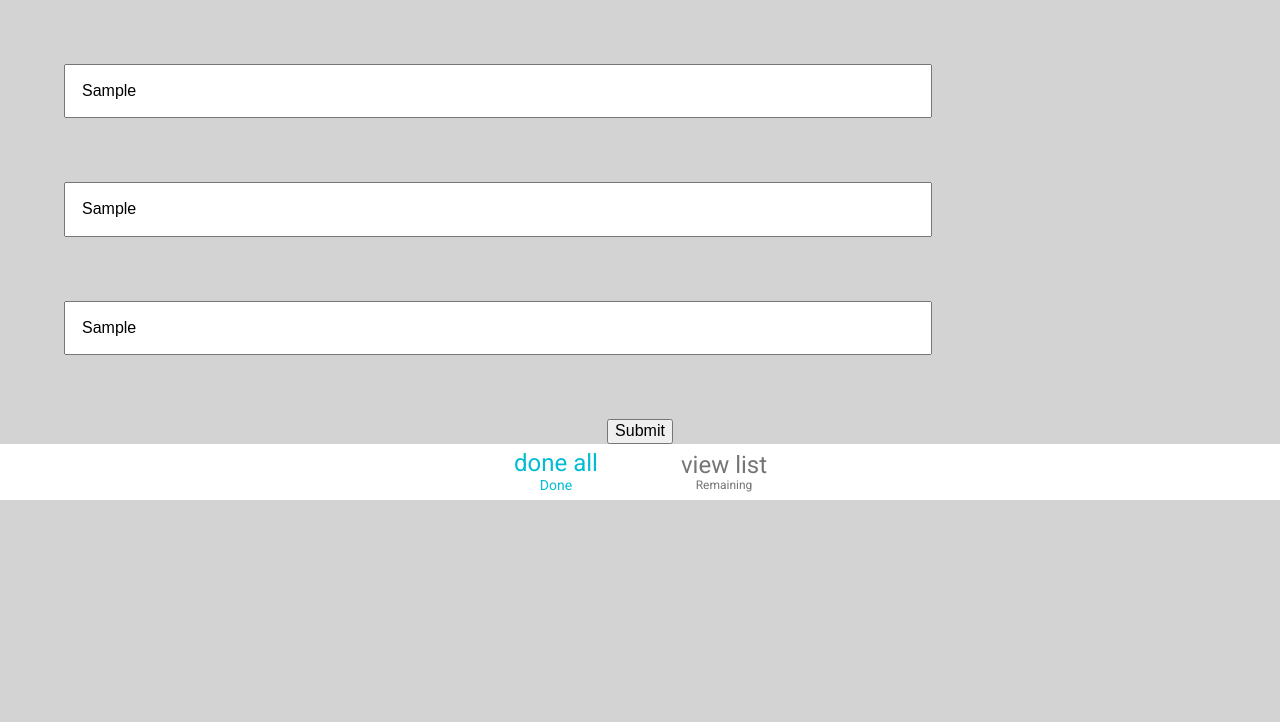
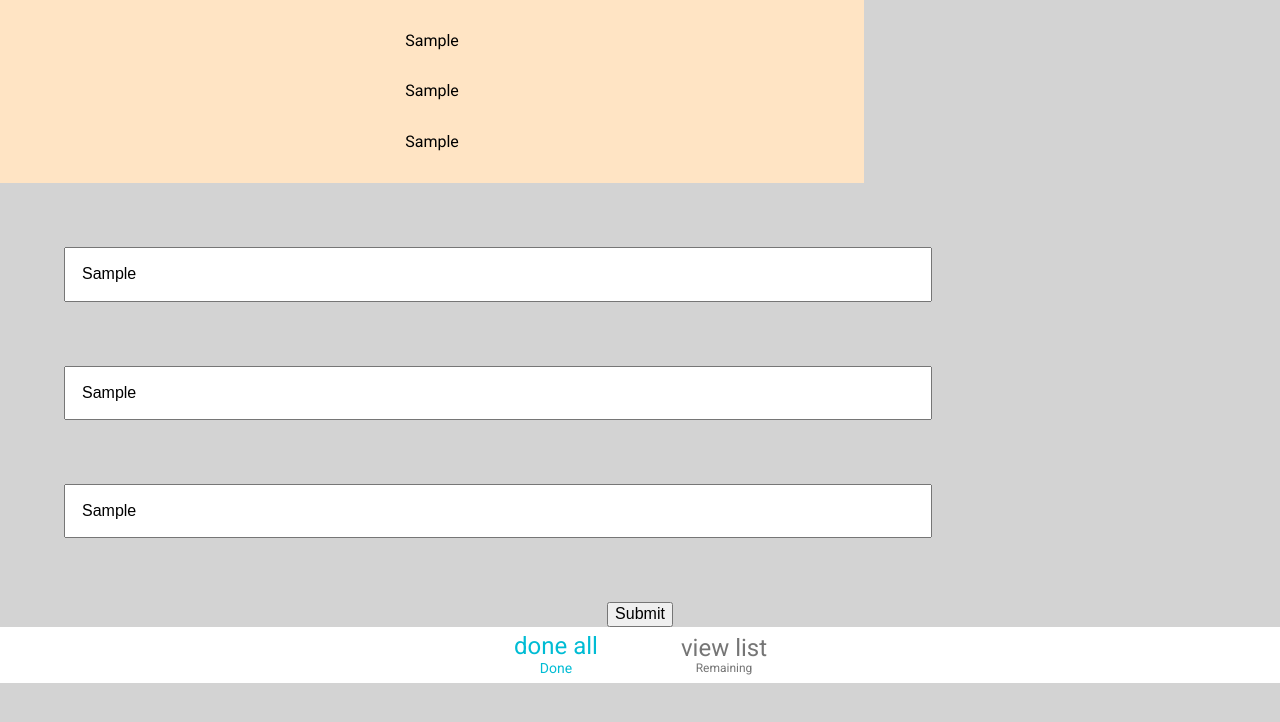
Before and after one commit to sveinn/habits, a React (Create React App) app: page / in a window 1280 px wide. Both pictures are taken after typing "Sample", "Sample", "Sample" into the empty fields and a click on the input 639 px from the left and 431 px from the top of the page. Shown: the top 722 px of the page. Built offline with nearby package versions, Linux system fonts and the light colour scheme.

Commit message:
adding a Habit component.

```diff
--- a/src/components/App.js
+++ b/src/components/App.js
@@ -27,7 +27,7 @@ class App extends Component {
     return (
       <MuiThemeProvider>
         <div className='App'>
-          <MainArea addHabit={this.addHabit}/>
+          <MainArea addHabit={this.addHabit} habits={this.state.habits}/>
           <BottomNavigationBar/>
         </div>
       </MuiThemeProvider>
--- /dev/null
+++ b/src/components/Habit.js
@@ -0,0 +1,21 @@
+import React from 'react';
+import PropTypes from 'prop-types';
+import '../css/Habit.css'
+
+class Habit extends React.Component {
+  render () {
+    return (
+        <div className='Habit'>
+          <p className='Habit--name'>{this.props.details.name}</p>
+          <p className='Habit--category'>{this.props.details.category}</p>
+          <p className='Habit--description'>{this.props.details.description}</p>
+        </div>
+    )
+  }
+}
+
+Habit.propTypes = {
+  details: PropTypes.object.isRequired
+};
+
+export default Habit;
--- a/src/components/MainArea.js
+++ b/src/components/MainArea.js
@@ -1,6 +1,7 @@
 import React from 'react';
 import PropTypes from 'prop-types';
 import RaisedButton from 'material-ui/RaisedButton';
+import Habit from './Habit'
 import NewHabitForm from './NewHabitForm'
 import '../css/MainArea.css';
 
@@ -8,6 +9,10 @@ class MainArea extends React.Component {
   render() {
     return (
        <div className='MainArea'>
+         {Object
+           .keys(this.props.habits)
+           .map(key => <Habit key={key} index={key} details={this.props.habits[key]}/>)
+         }
          <NewHabitForm addHabit={this.props.addHabit}/>
        </div>
     )
@@ -15,7 +20,8 @@ class MainArea extends React.Component {
 };
 
 MainArea.propTypes = {
-  addHabit: PropTypes.func.isRequired
-}
+  addHabit: PropTypes.func.isRequired,
+  habits: PropTypes.object.isRequired
+};
 
 export default MainArea;
--- a/src/components/NewHabitForm.js
+++ b/src/components/NewHabitForm.js
@@ -56,6 +56,6 @@ class NewHabitForm extends React.Component {
 
 NewHabitForm.propTypes = {
   addHabit: PropTypes.func.isRequired
-}
+};
 
 export default NewHabitForm;
--- /dev/null
+++ b/src/css/Habit.css
@@ -0,0 +1,8 @@
+.Habit{
+  background: bisque;
+  display: flex;
+  flex-direction: column;
+  justify-content: center;
+  width: 65vw;
+  padding: 1em;
+}
```
